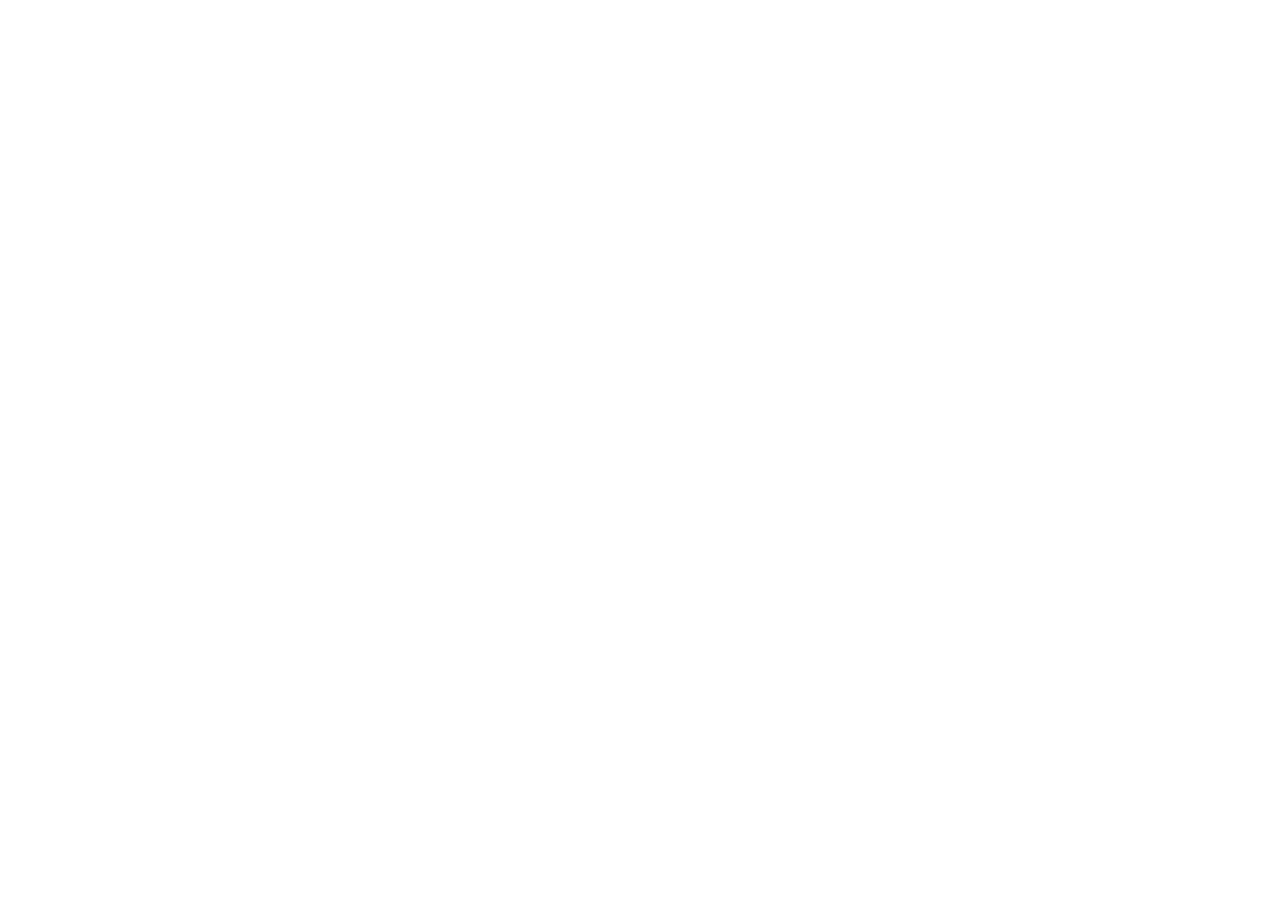
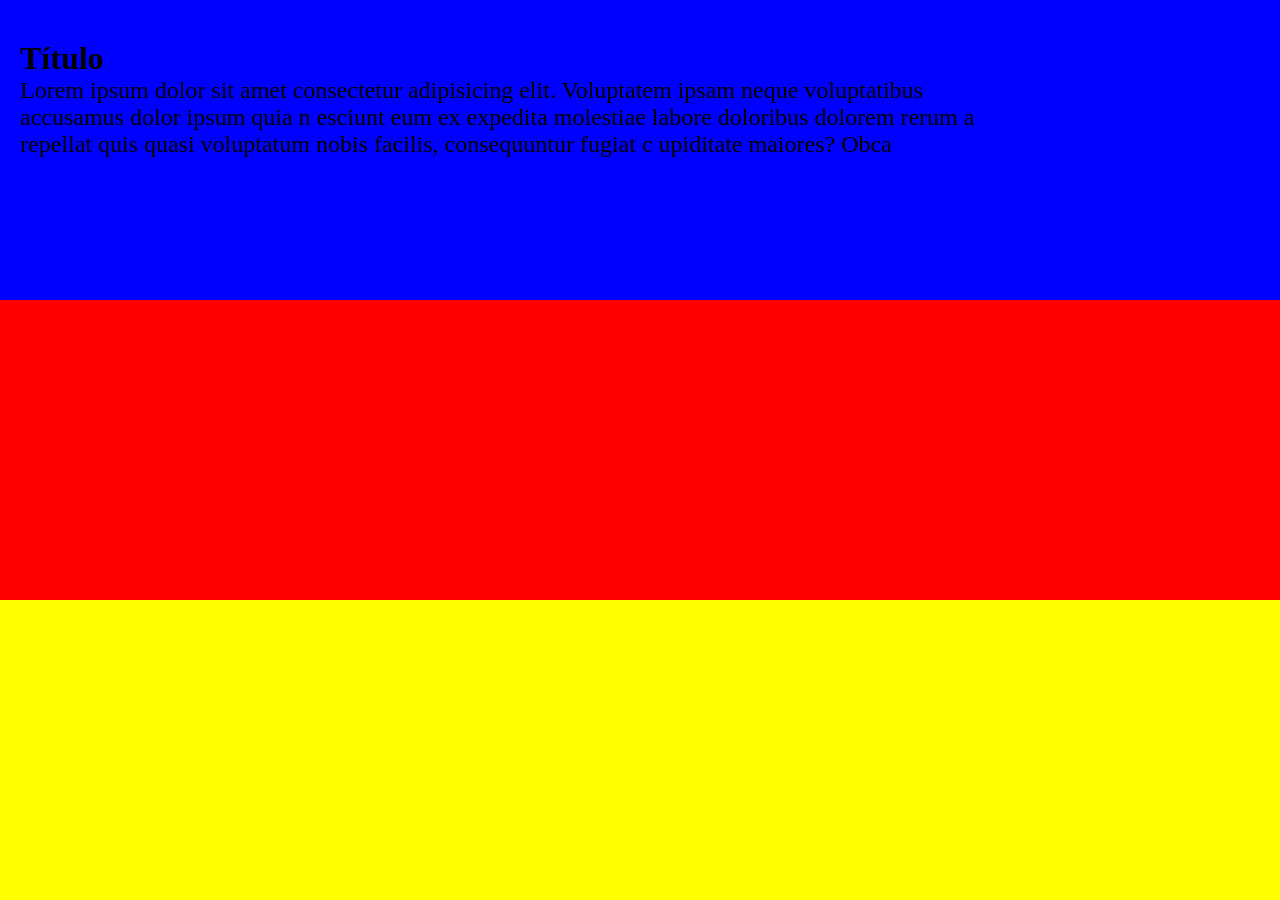
Before and after one commit to thiagorabaioli/sifo, a plain HTML site: page frontend/index.html in a window 1280 px wide. Before the commit the page ends 800 px from the top, so only its background shows below. Drawn offline with Linux system fonts and the light colour scheme.

Commit message:
alguns ajustes

```diff
--- a/frontend/css/styles.css
+++ b/frontend/css/styles.css
@@ -0,0 +1,35 @@
+*{
+    margin: 0;
+    padding: 0;
+    box-sizing: border-box;
+}
+
+.generic-section{
+    min-height: 300px;
+    padding: 40px 20px;
+
+}
+
+.bg-blue{
+    background-color: blue;
+}
+
+.bg-red{
+    background-color: red;
+}
+
+.bg-yellow{
+    background: yellow;
+}
+
+h2{
+    font-size: 32px;
+}
+
+p {
+    font-size: 24px;
+}
+
+.conteiner{
+    max-width: 960px;
+}
--- a/frontend/index.html
+++ b/frontend/index.html
@@ -3,9 +3,37 @@
 <head>
     <meta charset="UTF-8">
     <meta name="viewport" content="width=device-width, initial-scale=1.0">
-    <title>Document</title>
+    <title>Sifo</title>
+
+    <link rel="stylesheet" href="css/styles.css">
 </head>
 <body>
+    <main>
+        <section class="generic-section bg-blue">
+            <div class="conteiner">
+                <h2>Título</h2>
+                <p>Lorem ipsum dolor sit amet consectetur adipisicing
+                    elit. Voluptatem ipsam neque voluptatibus accusamus dolor ipsum quia n
+                    esciunt eum ex expedita molestiae labore doloribus dolorem rerum a
+                    repellat quis quasi voluptatum nobis facilis, consequuntur fugiat c
+                    upiditate maiores? Obca
+                </p>
+            </div>
+
+        </section>
+
+        <section class="generic-section bg-red">
+
+        </section>
+
+        <section class="generic-section bg-yellow">
+
+        </section>
+
+    </main>
+    <footer>
+
+    </footer>
 
 </body>
 </html>
```
